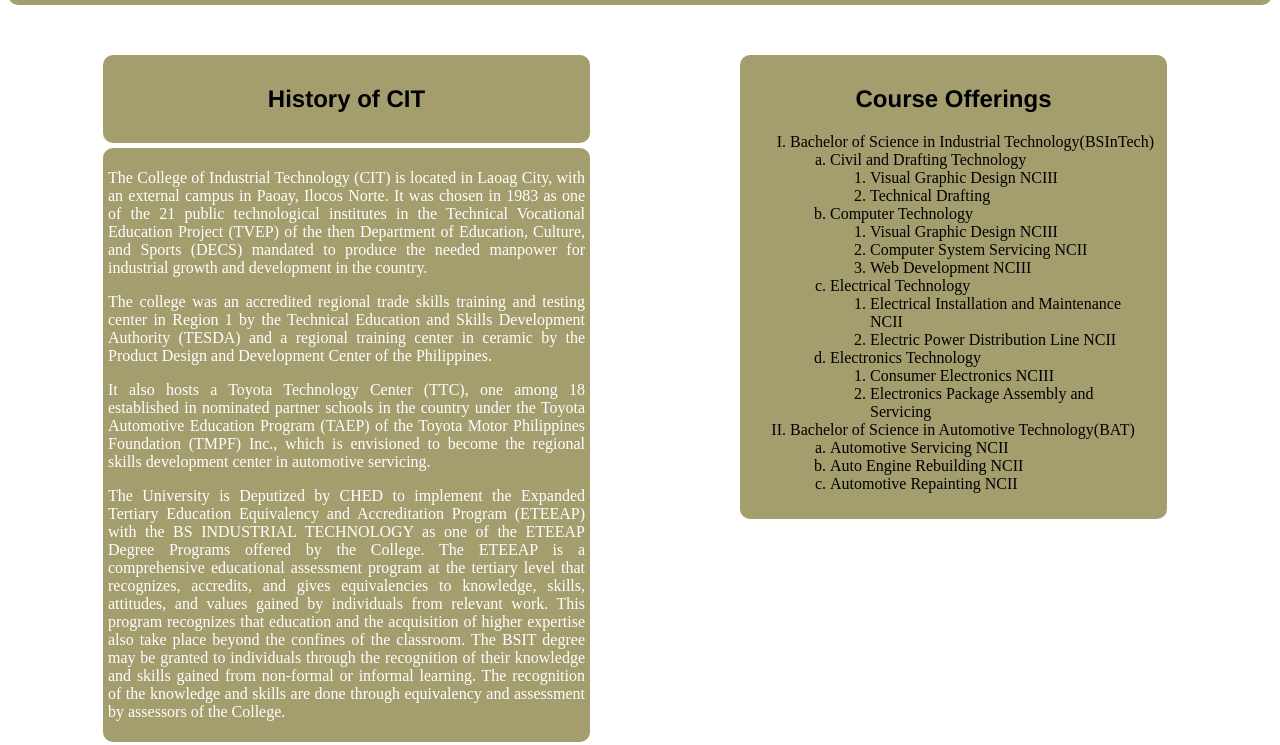
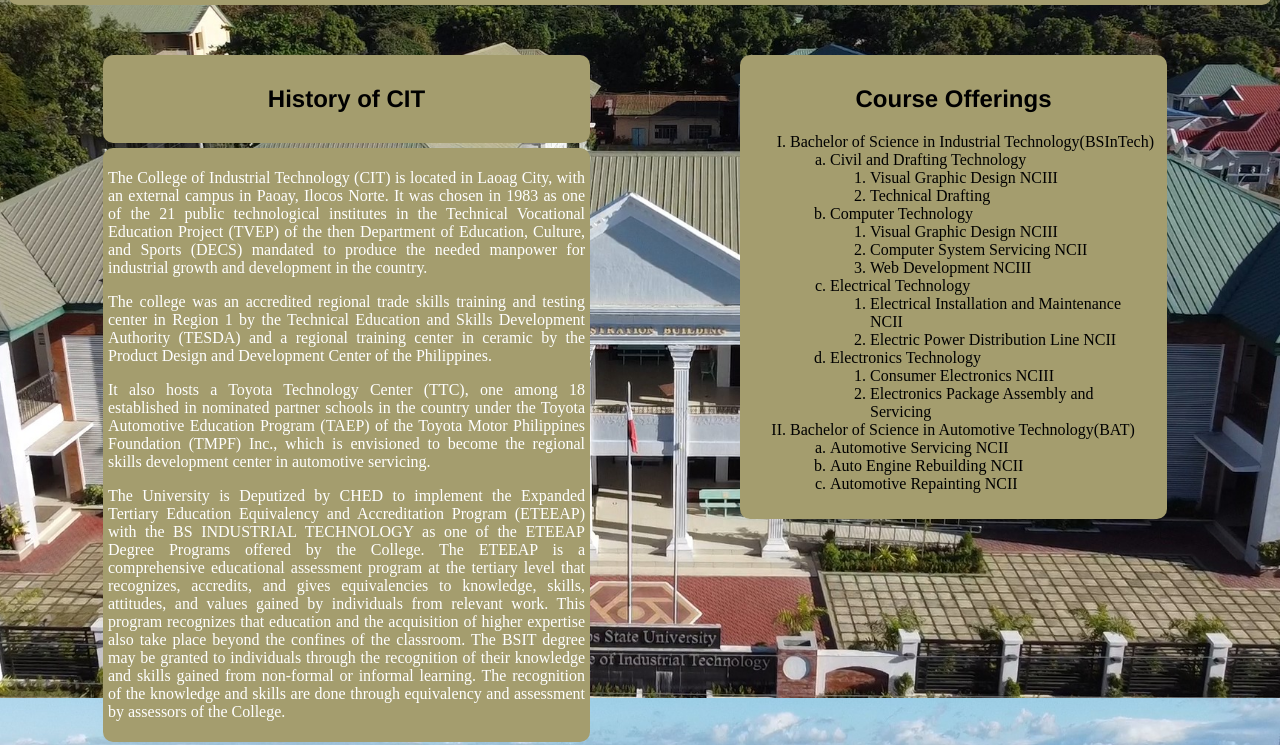
Before and after one commit to jhayc1504/LabQ3, a plain HTML site: page index.html in a window 1280 px wide. Shown: the part 102-847 px from the top of the page. Drawn offline with Linux system fonts and the light colour scheme.

Commit message:
LAbQuiz3

```diff
--- a/CSS/main.css
+++ b/CSS/main.css
@@ -8,15 +8,6 @@ header{
     border-radius: 10px;
     margin-top: 40px;
 
-
-}
-
-body{
-    background-image: url(./imgs/cit.jpg);
-    background-attachment: fixed;
-    background-size: cover;
-    background-repeat: no-repeat;
-    background-position: center;
 
 }
 
--- a/index.html
+++ b/index.html
@@ -8,7 +8,7 @@
     </head>
     <link href="https://fonts.googleapis.com/css2?family=Alegreya:wght@800&display=swap" rel="stylesheet">
 
-    <body>
+    <body style="background-image: url(./imgs/cit.jpg); background-attachment: fixed; background-size: cover;background-repeat: fixed; background-position: center;">
         <section>
             <header>
                 <h1>
```
